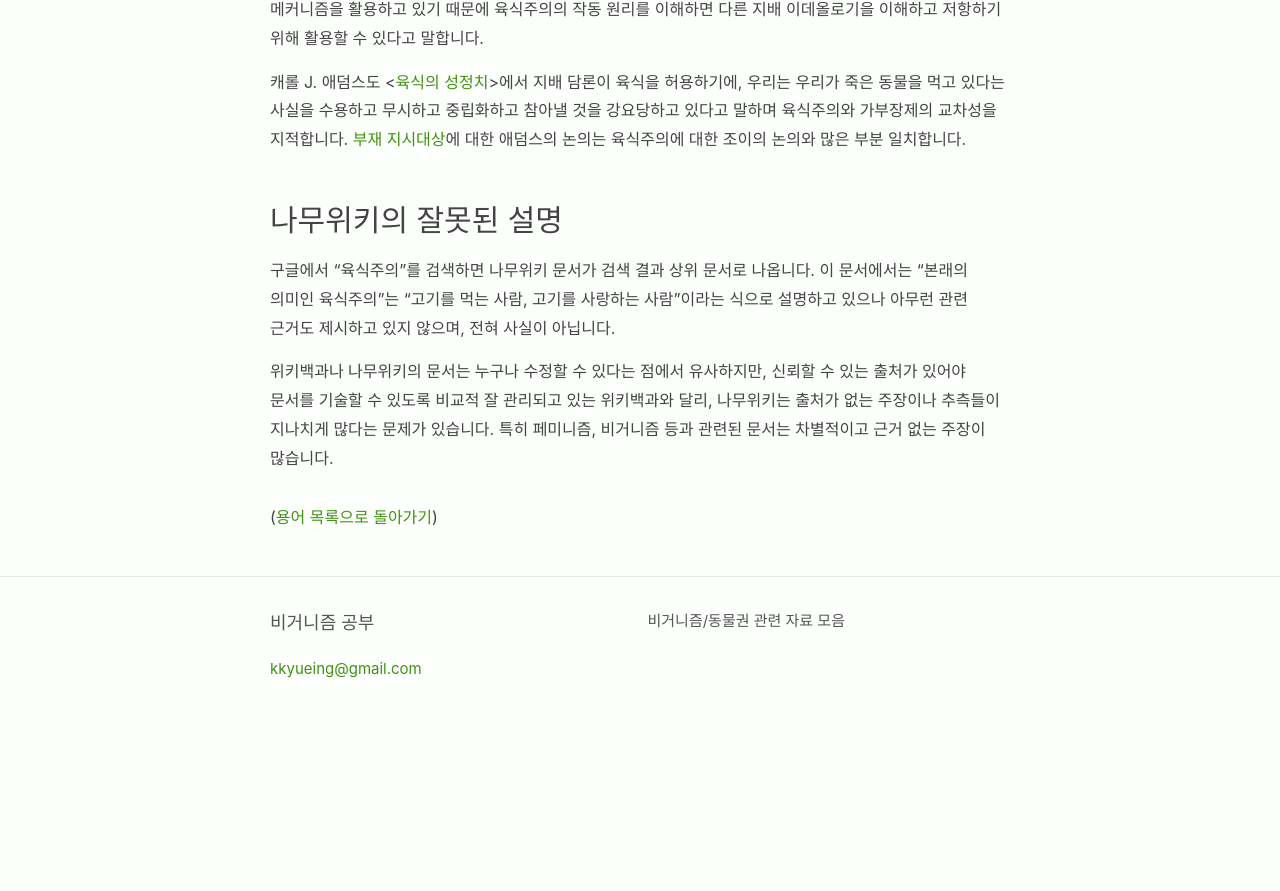
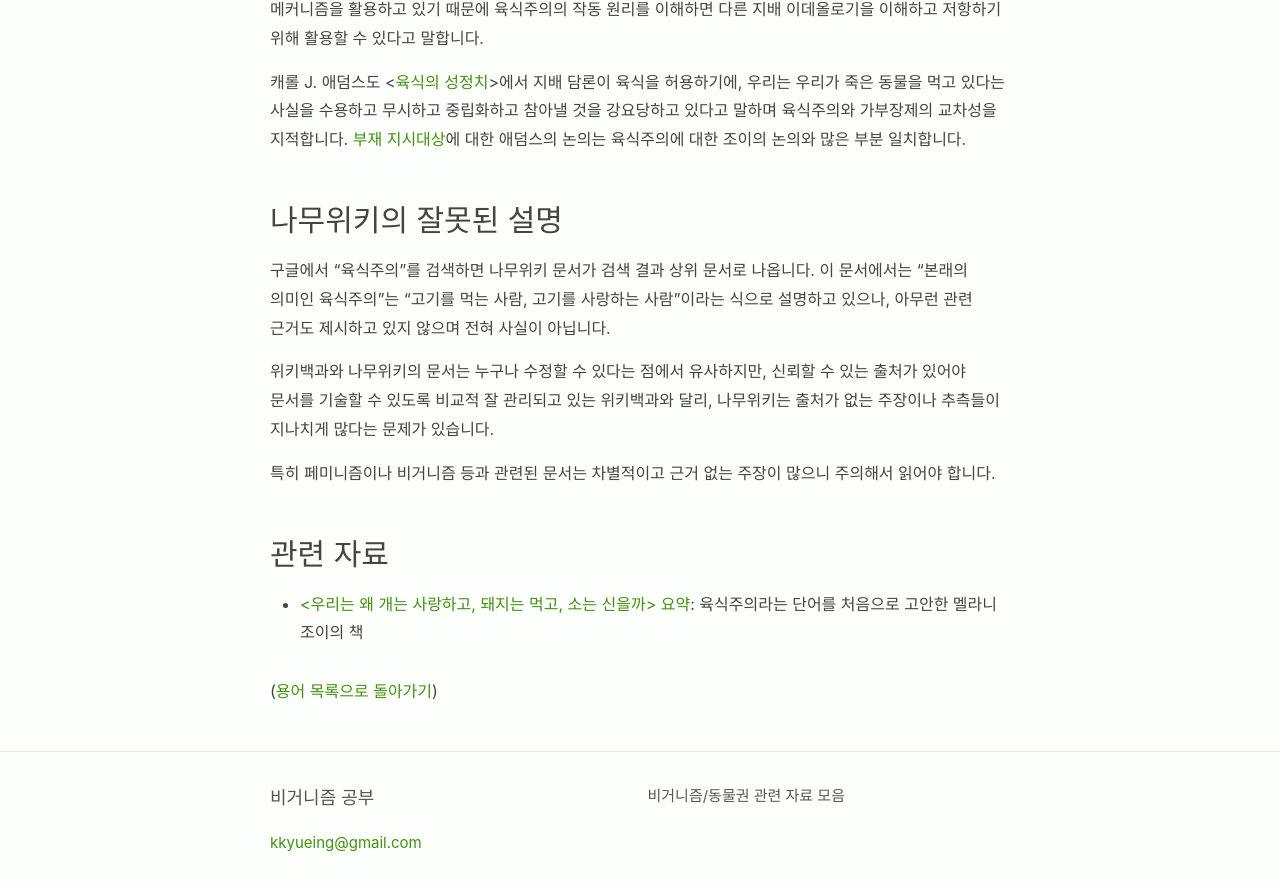
Before and after one commit to veganstudies/veganstudies.github.io, a Jekyll site: the page built from _terms/carnism.md, in a window 1280 px wide and 900 px high, scrolled down 985 px. Shown: the top 891 px of the window. Built offline with Jekyll 4.4.1, drawn with Linux system fonts in a browser that asks for light colours; before the commit the page ends 1727 px from its top, so only the background shows below that.

Commit message:
minor tweak

```diff
--- a/_terms/carnism.md
+++ b/_terms/carnism.md
@@ -47,11 +47,19 @@ title: "육식주의carnism"
 
 구글에서 "육식주의"를 검색하면 나무위키 문서가 검색 결과 상위 문서로 나옵니다.
 이 문서에서는 "본래의 의미인 육식주의"는 "고기를 먹는 사람, 고기를 사랑하는
-사람"이라는 식으로 설명하고 있으나 아무런 관련 근거도 제시하고 있지 않으며,
+사람"이라는 식으로 설명하고 있으나, 아무런 관련 근거도 제시하고 있지 않으며
 전혀 사실이 아닙니다.
 
-위키백과나 나무위키의 문서는 누구나 수정할 수 있다는 점에서 유사하지만, 신뢰할
+위키백과와 나무위키의 문서는 누구나 수정할 수 있다는 점에서 유사하지만, 신뢰할
 수 있는 출처가 있어야 문서를 기술할 수 있도록 비교적 잘 관리되고 있는
 위키백과와 달리, 나무위키는 출처가 없는 주장이나 추측들이 지나치게 많다는
-문제가 있습니다. 특히 페미니즘, 비거니즘 등과 관련된 문서는 차별적이고 근거
-없는 주장이 많습니다.
+문제가 있습니다.
+
+특히 페미니즘이나 비거니즘 등과 관련된 문서는 차별적이고 근거 없는 주장이
+많으니 주의해서 읽어야 합니다.
+
+## 관련 자료
+
+* [\<우리는 왜 개는 사랑하고, 돼지는 먹고, 소는
+  신을까\> 요약](/2020/02/22/why-we-love-dogs.html): 육식주의라는 단어를
+  처음으로 고안한 멜라니 조이의 책
```
Also changed, not shown: _terms/veganism.md (+13 -0 lines).
